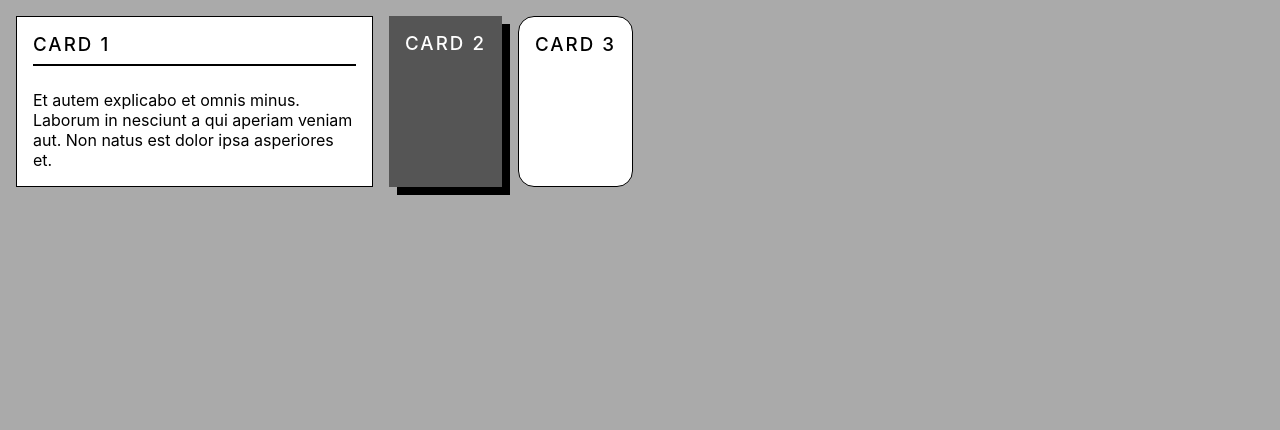
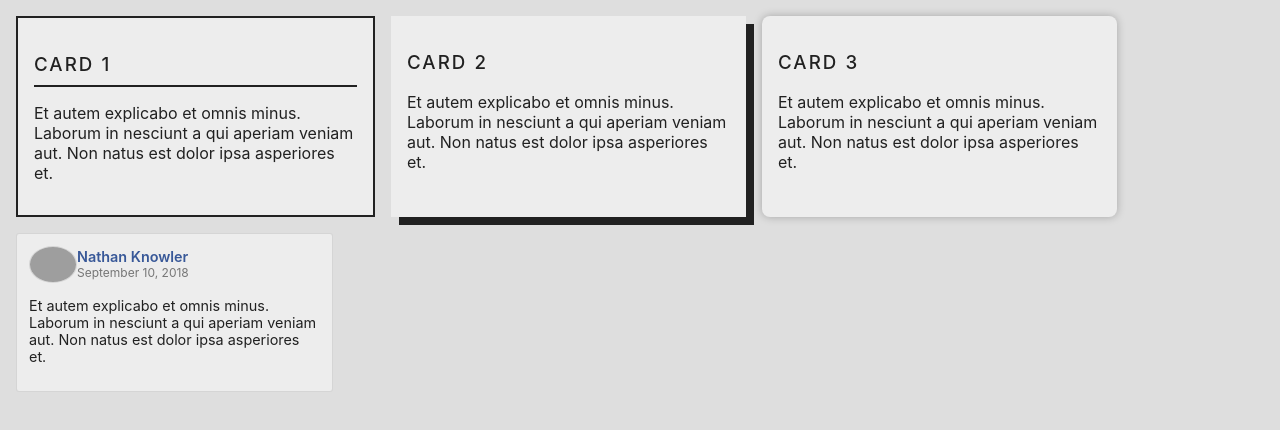
Before and after one commit to knowler/card-design-playground, a plain HTML site: page index.html in a window 1280 px wide. Drawn offline with Linux system fonts and the light colour scheme; grey boxes are pictures that could not be loaded; a web font is replaced by a local one.

Commit message:
Add Card 4 + CSS variables

```diff
--- a/index.html
+++ b/index.html
@@ -15,10 +15,26 @@
         </div>
         <div class="card">
           <h3>Card 2</h3>
+          <p>Et autem explicabo et omnis minus. Laborum in nesciunt a qui aperiam veniam aut. Non natus est dolor ipsa asperiores et.</p>
         </div>
         <div class="card">
           <h3>Card 3</h3>
+          <p>Et autem explicabo et omnis minus. Laborum in nesciunt a qui aperiam veniam aut. Non natus est dolor ipsa asperiores et.</p>
         </div>
+
+        <div class="card">
+          <div class="card__meta">
+            <img src="https://github.com/knowler.png" alt="Nathan Knowler">
+            <div>
+              <a class="name" href="#">Nathan Knowler</a>
+              <a class="datetime" href="#">September 10, 2018</a>
+            </div>
+          </div>
+          <div class="card__content">
+            <p>Et autem explicabo et omnis minus. Laborum in nesciunt a qui aperiam veniam aut. Non natus est dolor ipsa asperiores et.</p>
+          </div>
+        </div>
+
       </div>
     <div>
   </body>
--- a/main.css
+++ b/main.css
@@ -1,6 +1,9 @@
 @import url(https://rsms.me/inter/inter.css);
 
 :root {
+  --bg: #ededed;
+  --fg: #212121;
+
   font-family: Inter, sans-serif;
 }
 
@@ -15,7 +18,7 @@ html {
 }
 
 body {
-  background-color: #aaa;
+  background-color: #dedede;
   margin: 0;
 }
 
@@ -40,7 +43,8 @@ body {
  */
 
 .card {
-  background-color: var(--white, #fff);
+  background-color: var(--bg, #fff);
+  color: var(--fg);
   padding: 1rem;
 }
 
@@ -54,42 +58,91 @@ body {
   max-width: 32ch;
 }
 
-.card > * {
-  margin-top: 0;
-  margin-bottom: 0;
-}
-
-.card > * + * {
-  margin-top: 1.5rem;
-}
-
 /**
  * Card 1
  */
 .card:nth-child(1) {
-  border: 0.0675em solid var(--black, #000);
+  border: 0.125em solid var(--fg, #000);
   padding: 1rem;
 }
 
 .card:nth-child(1) h3 {
-  border-bottom: 0.125em solid var(--black, #000);
-  padding-bottom: 0.5rem;
-  margin-bottom: 0.5rem;
+  border-bottom: 0.125em solid var(--fg, #000);
+  padding-bottom: 0.5em;
+  margin-bottom: 0.5em;
 }
 
 /**
  * Card 2
  */
 .card:nth-child(2) {
-  background-color: var(--grey, #555);
-  color: var(--white, #fff);
-  box-shadow: 0.5rem 0.5rem 0 var(--black, #000);
+  box-shadow: 0.5em 0.5em 0 var(--fg, #000);
 }
 
 /**
  * Card 3
  */
 .card:nth-child(3) {
-  border: 0.0675em solid var(--black, #000);
-  border-radius: 1rem;
+  border-radius: 0.5em;
+  box-shadow: 0 0 0.5em rgba(0, 0, 0, 0.25);
 }
+
+/**
+ * Card 4
+ *
+ * Inspiration: Facebook
+ */
+.card:nth-child(4) {
+  --border: rgba(0, 0, 0, 0.1);
+  --accent: rgb(56, 88, 152);
+
+  border: 0.0675em solid var(--border);
+  border-radius: 0.2em;
+  padding: 0.75em;
+}
+
+.card:nth-child(4) a {
+  text-decoration: none;
+}
+
+.card:nth-child(4) a:hover {
+  text-decoration: underline;
+}
+
+.card:nth-child(4) .card__meta {
+  display: flex;
+  flex-wrap: wrap;
+  align-items: center;
+}
+
+.card:nth-child(4) .card__meta div {
+  display: flex;
+  flex-wrap: wrap;
+  align-items: space-around;
+}
+
+.card:nth-child(4) .card__meta a {
+  display: block;
+  width: 100%;
+}
+
+.card:nth-child(4) .card__meta .name {
+  color: var(--accent);
+  font-weight: 600;
+  font-size: 0.9rem;
+}
+
+.card:nth-child(4) .card__meta .datetime {
+  color: rgba(0, 0, 0, 0.5);
+  font-size: 0.75rem;
+}
+
+.card:nth-child(4) .card__meta img {
+  border-radius: 100%;
+  border: 0.0675em solid var(--border);
+  width: 3em;
+}
+
+.card:nth-child(4) .card__content {
+  font-size: 0.9rem;
+}
```
